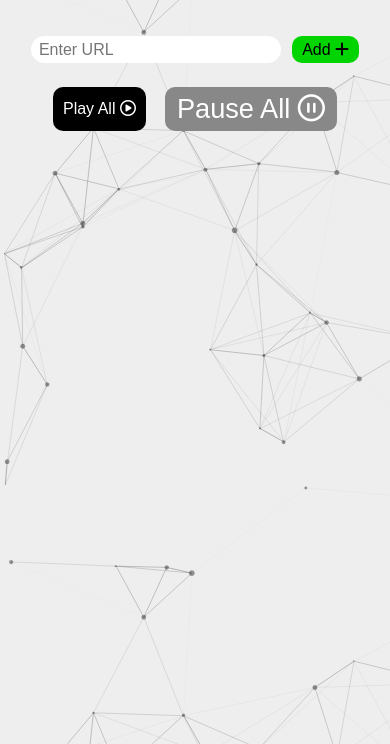
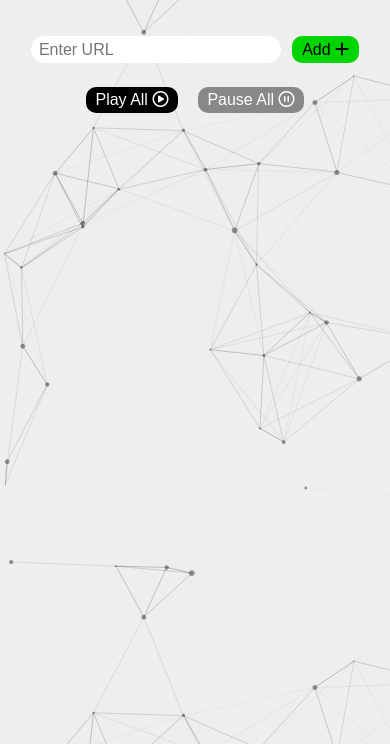
Before and after one commit to 1304-PK/yt-stack, a plain HTML site: page index.html in a window 390 px wide. Shown: the part 100-844 px from the top of the page. Drawn offline with Linux system fonts and the light colour scheme.

Commit message:
change button on media query

```diff
--- a/style.css
+++ b/style.css
@@ -175,6 +175,14 @@ iframe {
         cursor: pointer;
     }
 
+    #pause-button {
+        font-size: 1rem;
+        padding: 1vmin 2.5vmin;
+        border: none;
+        border-radius: 10px;
+        cursor: pointer;
+    }
+
     iframe {
         width: 176px;
         height: 100px;
```
